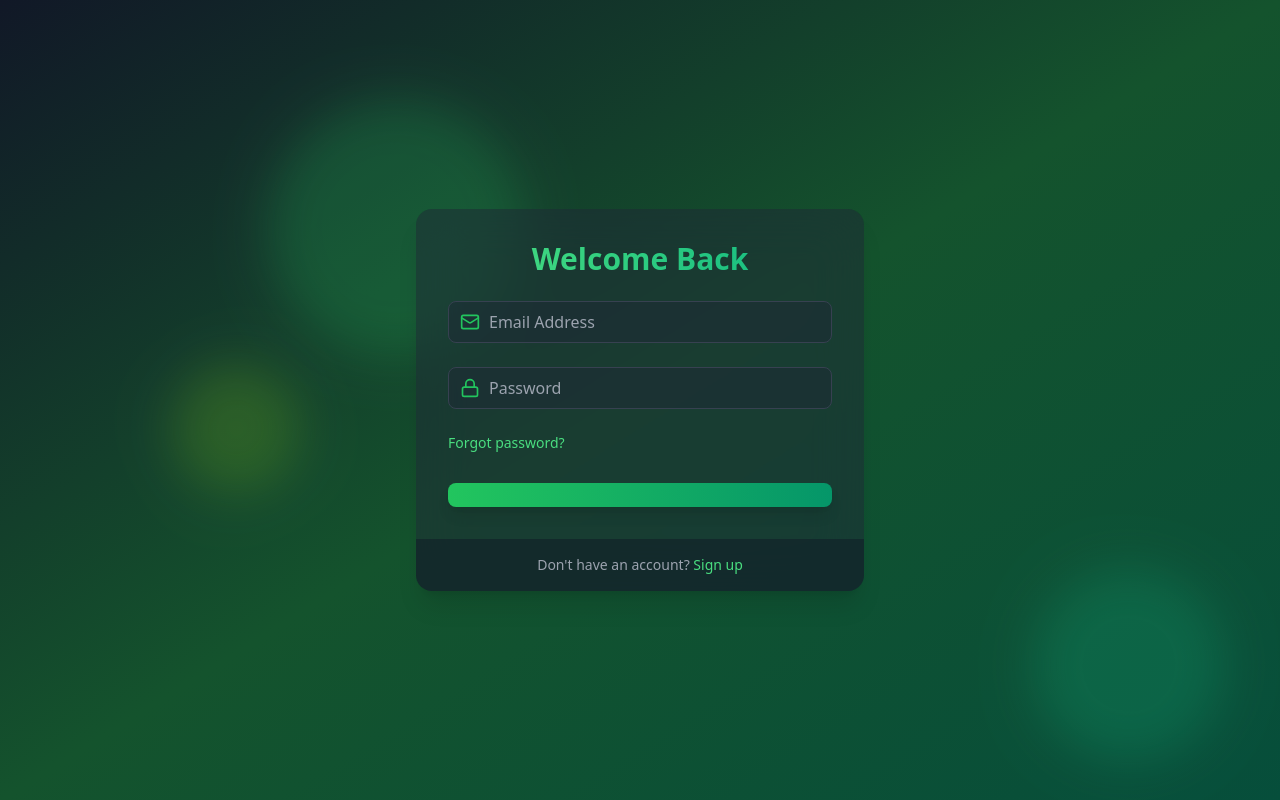
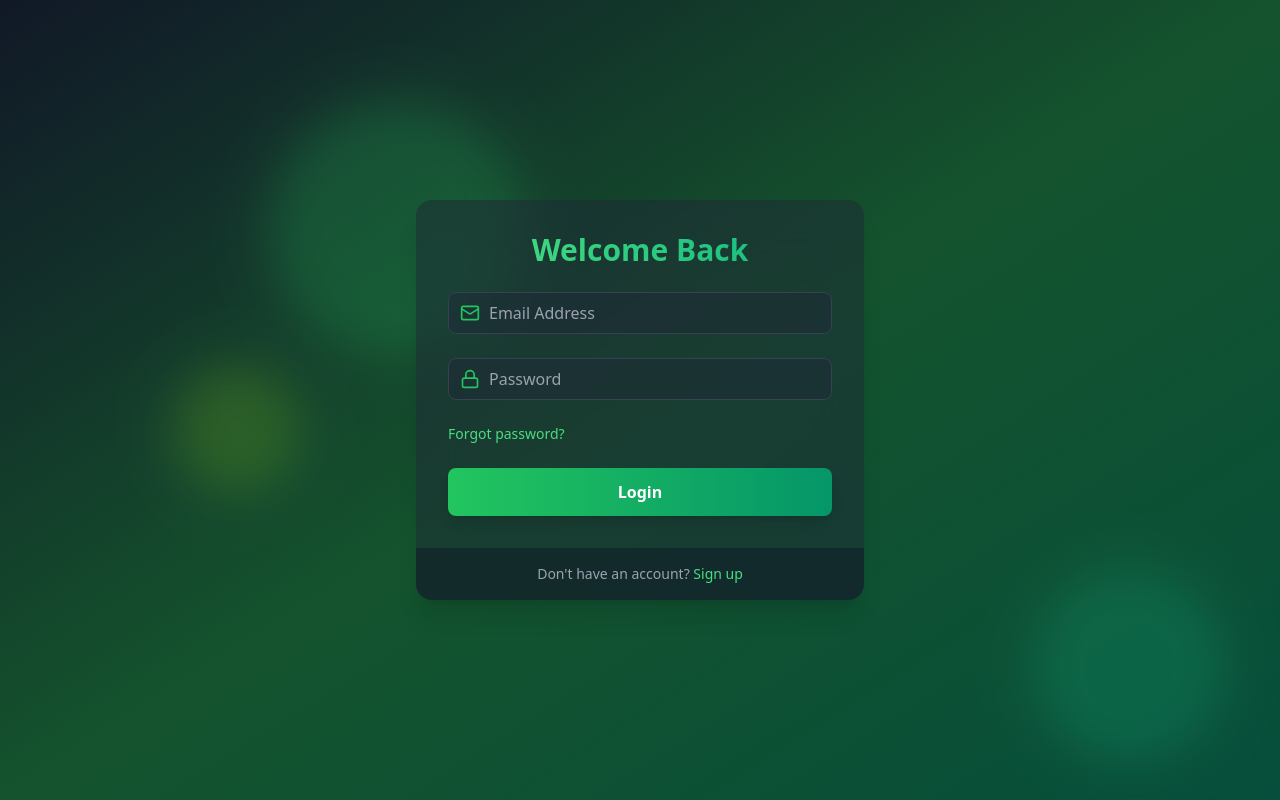
Before and after one commit to Sandalu-Xe/Advanced-Auth, a React (Vite) app in the folder Client/: page /login in a window 1280 px wide. Built offline with nearby package versions, Linux system fonts and the light colour scheme.

Commit message:
login ok

```diff
--- a/Client/src/pages/LoginPage.jsx
+++ b/Client/src/pages/LoginPage.jsx
@@ -3,13 +3,13 @@ import { motion } from "framer-motion";
 import { Mail, Lock, Loader } from "lucide-react";
 import { Link } from "react-router-dom";
 import Input from "../components/Input";
-
+import { useAuthStore } from "../store/authStore";
 
 const LoginPage = () => {
 	const [email, setEmail] = useState("");
 	const [password, setPassword] = useState("");
 
-
+	const { login, isLoading, error } = useAuthStore();
 
 	const handleLogin = async (e) => {
 		e.preventDefault();
@@ -50,16 +50,16 @@ const LoginPage = () => {
 							Forgot password?
 						</Link>
 					</div>
-
+					{error && <p className='text-red-500 font-semibold mb-2'>{error}</p>}
 
 					<motion.button
 						whileHover={{ scale: 1.02 }}
 						whileTap={{ scale: 0.98 }}
 						className='w-full py-3 px-4 bg-gradient-to-r from-green-500 to-emerald-600 text-white font-bold rounded-lg shadow-lg hover:from-green-600 hover:to-emerald-700 focus:outline-none focus:ring-2 focus:ring-green-500 focus:ring-offset-2 focus:ring-offset-gray-900 transition duration-200'
 						type='submit'
-
+						disabled={isLoading}
 					>
-
+						{isLoading ? <Loader className='w-6 h-6 animate-spin  mx-auto' /> : "Login"}
 					</motion.button>
 				</form>
 			</div>
```
